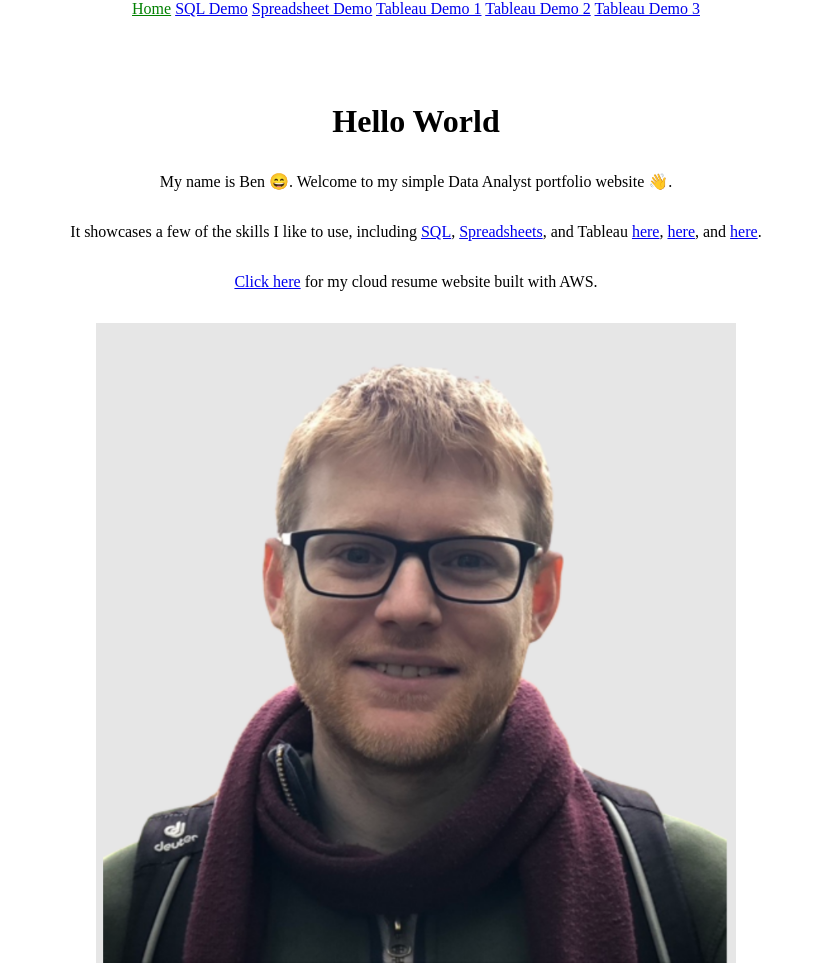
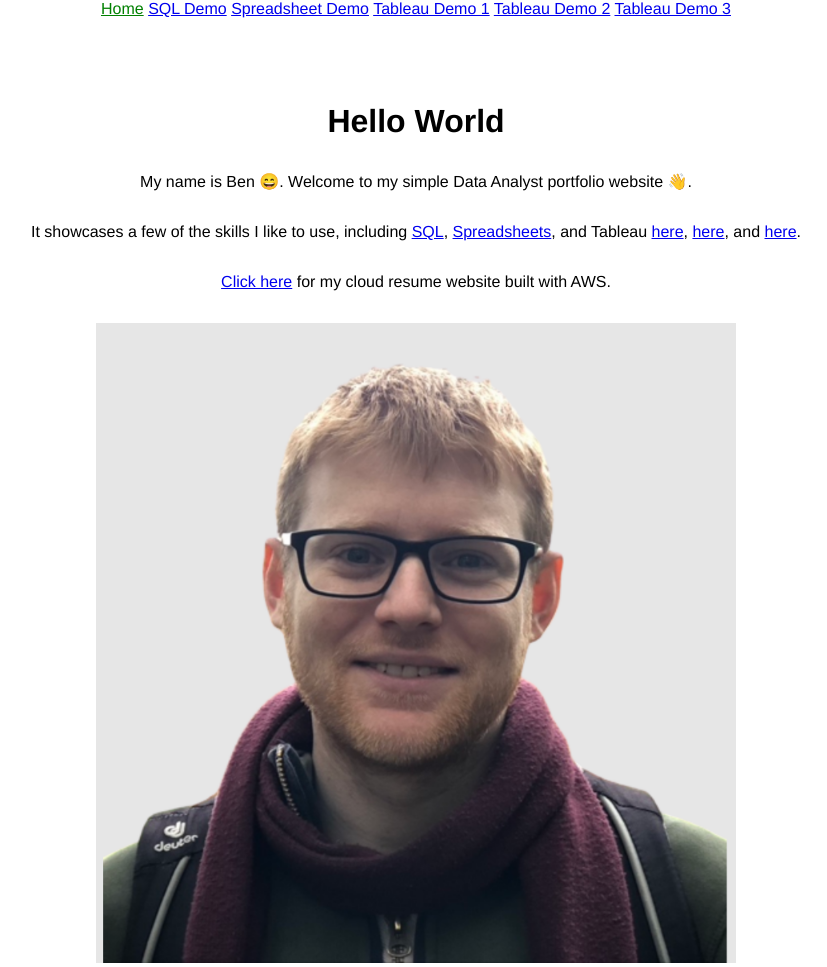
Before and after one commit to bfmkr/portfolio, a Jekyll site: the page built from index.html, in a window 1280 px wide. Shown: the whole page, without its empty margins (224-1051 px from the left). Built offline with Jekyll 4.4.1, drawn with Linux system fonts in a browser that asks for light colours.

Commit message:
Change font

```diff
--- a/_sass/main.scss
+++ b/_sass/main.scss
@@ -1,3 +1,8 @@
+* {
+    font-family: "Helvetica Neue", sans-serif;
+    box-sizing:  border-box
+}
+
 body {
     margin: 0;
     padding: 0;
```
